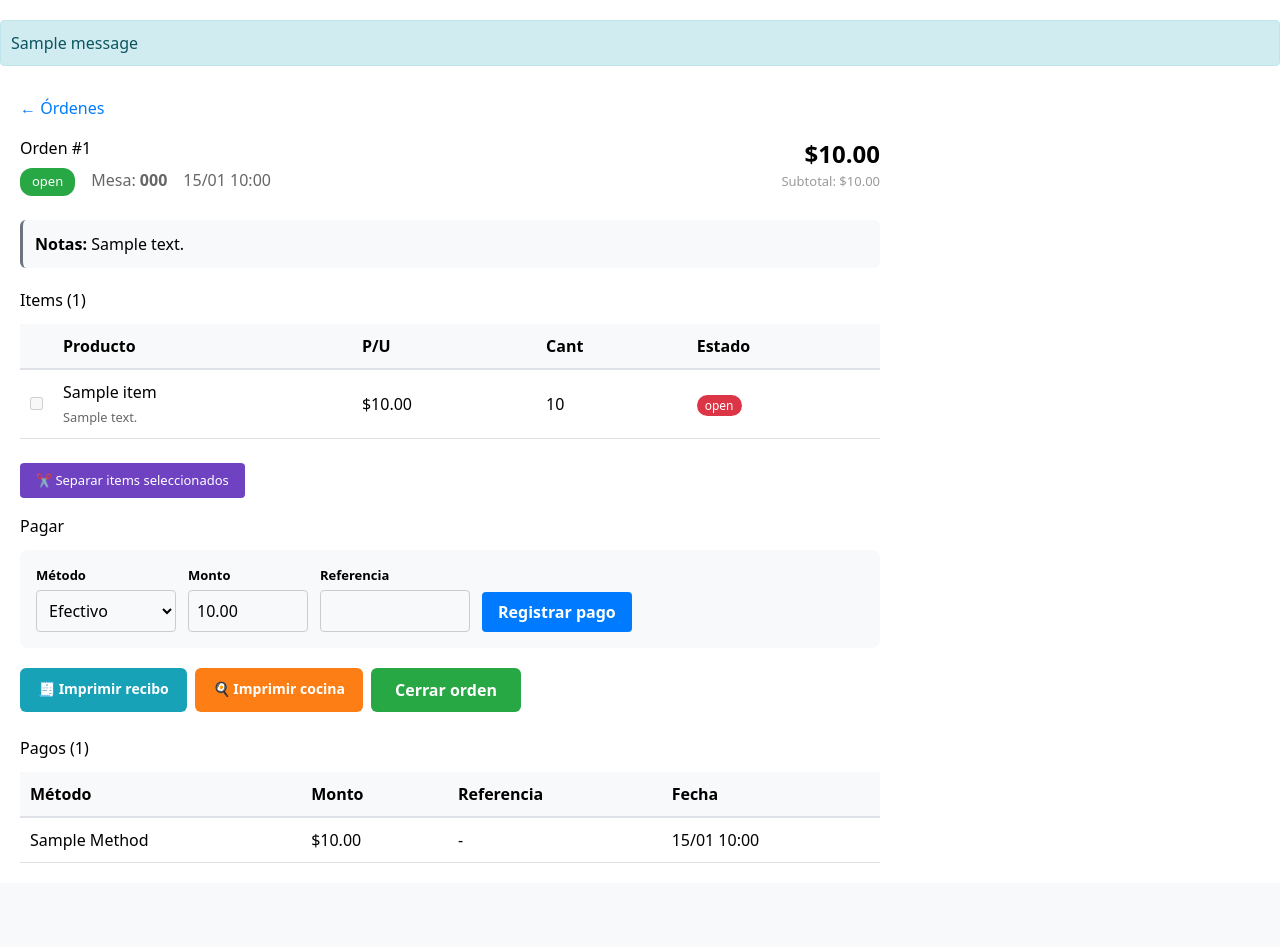
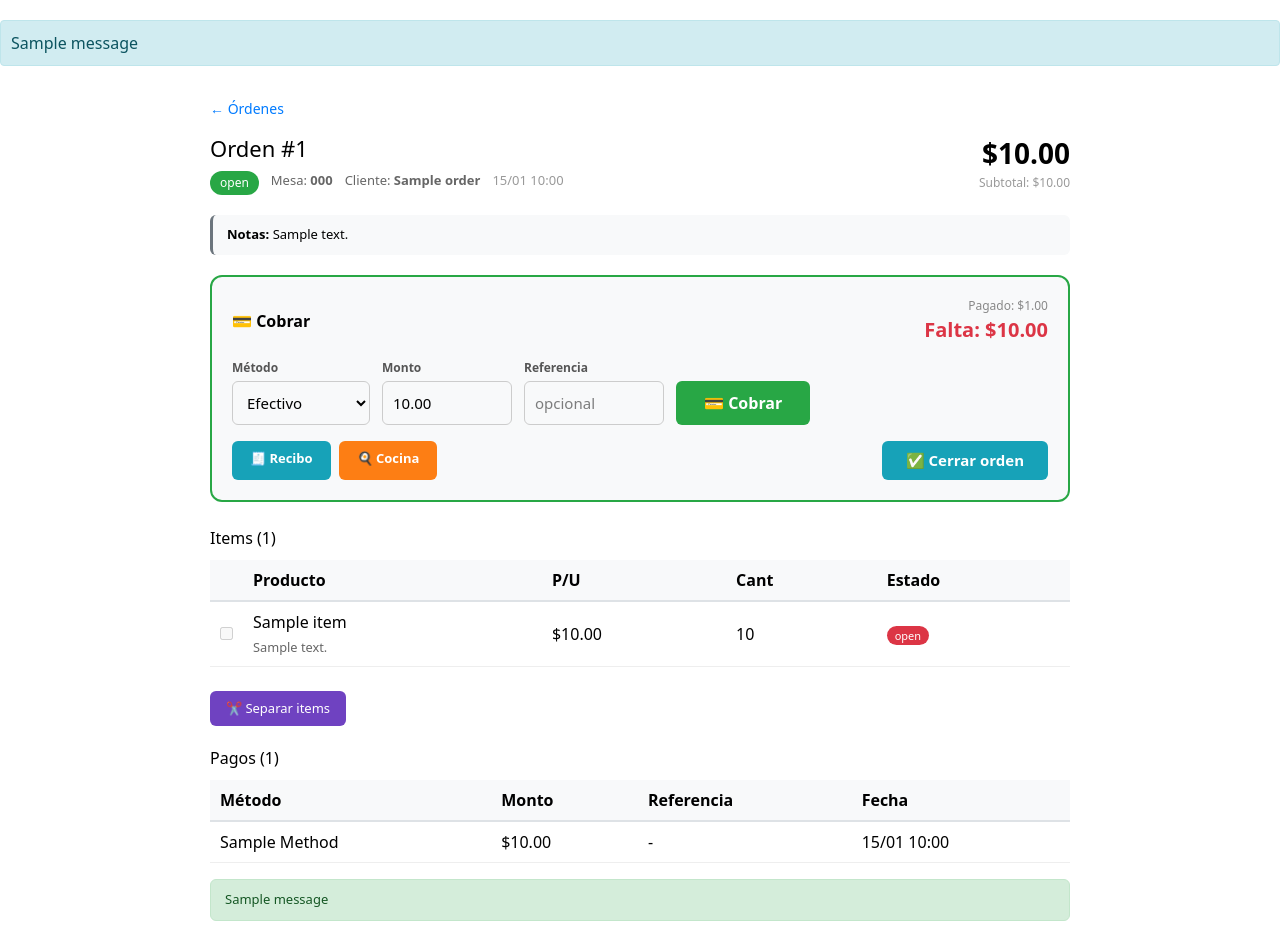
Before and after one commit to HumanPseudo/Gourmet, a Django app: template gourmet/templates/pos/order_detail.html in a window 1280 px wide. Shown: the part 45-992 px from the top of the page. Before the commit the page ends 908 px from the top, so only its background shows below. Run offline with Django 5.2, Linux system fonts and the light colour scheme; the template is opened without the code that fills it: most values are stand-ins (such as "Sample title", 1, 10 or a date in 2020); one stand-in notice (Sample message) is shown; style sheets or scripts are compiled from the project's sources; some libraries are stand-ins or nearby versions.

Commit message:
Reorganize orders page for faster payment flow
- Order list: grouped by status (open first), card layout with table code
  prominently displayed, 'Cobrar' button on open orders, pending amount shown
- Order detail: payment form moved to top with remaining balance, close
  button alongside, cleaner layout
- order-detail E2E tests updated for new card-based selectors

```diff
--- a/gourmet/templates/pos/order_detail.html
+++ b/gourmet/templates/pos/order_detail.html
@@ -2,71 +2,54 @@
 {% load static %}
 {% block head_title %}Orden #{{ order.pk|stringformat:".8s" }} | Gourmet{% endblock %}
 {% block content %}
-<div style="padding: 20px; max-width: 900px;">
-  <a href="{% url 'order_list' %}" style="color: #007bff; text-decoration: none;">&larr; Órdenes</a>
-  <div style="display: flex; justify-content: space-between; align-items: start; margin: 16px 0 24px;">
+<style>
+.amount-lg { font-size:28px; font-weight:700; }
+.pay-box { background:#f8f9fa; border:2px solid #28a745; border-radius:12px; padding:20px; margin-bottom:24px; }
+.pay-box .row { display:flex; gap:12px; align-items:end; flex-wrap:wrap; }
+.pay-box label { display:block; font-size:12px; font-weight:600; margin-bottom:4px; color:#555; }
+.pay-box select, .pay-box input { padding:10px; border:1px solid #ccc; border-radius:6px; font-size:15px; }
+</style>
+
+<div style="padding:20px;max-width:900px;margin:0 auto;">
+  <a href="{% url 'order_list' %}" style="color:#007bff;text-decoration:none;font-size:14px;">&larr; Órdenes</a>
+
+  <div style="display:flex;justify-content:space-between;align-items:start;margin:12px 0 20px;">
     <div>
-      <h1 style="margin: 0;">Orden #{{ order.pk|stringformat:".8s" }}</h1>
-      <div style="display: flex; gap: 16px; margin-top: 8px;">
-        <span style="background: {% if order.status == 'open' %}#28a745{% elif order.status == 'closed' %}#6c757d{% else %}#dc3545{% endif %}; color: #fff; padding: 4px 12px; border-radius: 12px; font-size: 13px;">{{ order.status }}</span>
-        <span style="color: #666;">Mesa: <strong>{{ order.table.code|default:"-" }}</strong></span>
-        <span style="color: #666;">{{ order.created_at|date:"d/m H:i" }}</span>
+      <h1 style="margin:0;font-size:22px;">Orden #{{ order.pk|stringformat:".8s" }}</h1>
+      <div style="display:flex;gap:12px;margin-top:6px;flex-wrap:wrap;">
+        <span style="background:{% if order.status == 'open' %}#28a745{% elif order.status == 'closed' %}#6c757d{% else %}#dc3545{% endif %};color:#fff;padding:3px 10px;border-radius:12px;font-size:12px;">{{ order.status }}</span>
+        <span style="color:#666;font-size:13px;">Mesa: <strong>{{ order.table.code|default:"—" }}</strong></span>
+        {% if order.customer_name %}<span style="color:#666;font-size:13px;">Cliente: <strong>{{ order.customer_name }}</strong></span>{% endif %}
+        <span style="color:#999;font-size:13px;">{{ order.created_at|date:"d/m H:i" }}</span>
       </div>
     </div>
-    <div style="text-align: right;">
-      <div style="font-size: 24px; font-weight: bold;">${{ order.total|floatformat:2 }}</div>
-      <div style="color: #999; font-size: 13px;">Subtotal: ${{ order.subtotal|floatformat:2 }}</div>
+    <div style="text-align:right;">
+      <div class="amount-lg">${{ order.total|floatformat:2 }}</div>
+      <div style="color:#999;font-size:12px;">Subtotal: ${{ order.subtotal|floatformat:2 }}</div>
     </div>
   </div>
 
   {% if order.notes %}
-    <div style="background: #f8f9fa; padding: 12px; border-radius: 6px; margin-bottom: 20px; border-left: 3px solid #6c757d;">
+  <div style="background:#f8f9fa;padding:10px 14px;border-radius:6px;margin-bottom:20px;border-left:3px solid #6c757d;font-size:13px;">
     <strong>Notas:</strong> {{ order.notes }}
   </div>
   {% endif %}
 
-  <h2 style="margin-bottom: 12px;">Items ({{ order.items.count }})</h2>
+  {% if order.status == 'open' %}
+  <div class="pay-box">
+    <div style="display:flex;justify-content:space-between;align-items:center;margin-bottom:14px;">
+      <div style="font-weight:700;font-size:16px;">💳 Cobrar</div>
+      <div style="text-align:right;">
+        <div style="font-size:12px;color:#888;">Pagado: ${{ total_paid|floatformat:2 }}</div>
+        <div style="font-size:20px;font-weight:700;color:#dc3545;">Falta: ${{ pending|floatformat:2 }}</div>
+      </div>
+    </div>
     <meta name="csrf-token" content="{{ csrf_token }}">
-  <table style="width: 100%; border-collapse: collapse; margin-bottom: 24px;">
-    <thead>
-      <tr style="background: #f8f9fa; text-align: left;">
-        {% if order.status == 'open' %}<th style="padding: 10px; border-bottom: 2px solid #dee2e6;width:30px;"></th>{% endif %}
-        <th style="padding: 10px; border-bottom: 2px solid #dee2e6;">Producto</th>
-        <th style="padding: 10px; border-bottom: 2px solid #dee2e6;">P/U</th>
-        <th style="padding: 10px; border-bottom: 2px solid #dee2e6;">Cant</th>
-        <th style="padding: 10px; border-bottom: 2px solid #dee2e6;">Estado</th>
-      </tr>
-    </thead>
-    <tbody>
-      {% for item in order.items.all %}
-        <tr style="border-bottom: 1px solid #dee2e6;">
-          {% if order.status == 'open' %}
-          <td style="padding: 10px;"><input type="checkbox" class="split-item" value="{{ item.pk }}" {% if item.status != 'pending' %}disabled{% endif %}></td>
-          {% endif %}
-          <td style="padding: 10px;">
-            {{ item.product_name }}
-            {% if item.notes %}<br><small style="color: #666;">{{ item.notes }}</small>{% endif %}
-          </td>
-          <td style="padding: 10px;">${{ item.product_price|floatformat:2 }}</td>
-          <td style="padding: 10px;">{{ item.quantity }}</td>
-          <td style="padding: 10px;">
-            <span style="background: {% if item.status == 'pending' %}#17a2b8{% elif item.status == 'preparing' %}#ffc107{% elif item.status == 'ready' %}#28a745{% elif item.status == 'served' %}#6c757d{% else %}#dc3545{% endif %}; color: #fff; padding: 2px 8px; border-radius: 12px; font-size: 12px;">{{ item.status }}</span>
-          </td>
-        </tr>
-      {% endfor %}
-    </tbody>
-  </table>
-  {% if order.status == 'open' %}
-  <button id="splitBtn" data-url="{% url 'split_order' order.pk %}" style="background:#6f42c1;color:#fff;border:none;padding:8px 16px;border-radius:4px;cursor:pointer;font-size:13px;margin-bottom:16px;">✂️ Separar items seleccionados</button>
-  {% endif %}
-
-  {% if order.status == 'open' %}
-    <h2 style="margin-bottom: 12px;">Pagar</h2>
-    <form method="post" action="{% url 'add_payment' order.pk %}" style="display: flex; gap: 12px; align-items: end; flex-wrap: wrap; margin-bottom: 20px; padding: 16px; background: #f8f9fa; border-radius: 8px;">
+    <form method="post" action="{% url 'add_payment' order.pk %}" class="row">
       {% csrf_token %}
       <div>
-        <label style="display: block; font-size: 13px; font-weight: bold; margin-bottom: 4px;">Método</label>
-        <select name="method" required style="padding: 8px; border: 1px solid #ccc; border-radius: 4px;">
+        <label>Método</label>
+        <select name="method" required>
           <option value="cash">Efectivo</option>
           <option value="card">Tarjeta</option>
           <option value="transfer">Transferencia</option>
@@ -74,56 +57,100 @@
         </select>
       </div>
       <div>
-        <label style="display: block; font-size: 13px; font-weight: bold; margin-bottom: 4px;">Monto</label>
-        <input type="number" name="amount" step="0.01" value="{{ order.total|floatformat:2 }}" required style="padding: 8px; border: 1px solid #ccc; border-radius: 4px; width: 120px;">
+        <label>Monto</label>
+        <input type="number" name="amount" step="0.01" value="{{ pending|floatformat:2 }}" required style="width:130px;">
       </div>
       <div>
-        <label style="display: block; font-size: 13px; font-weight: bold; margin-bottom: 4px;">Referencia</label>
-        <input type="text" name="reference" style="padding: 8px; border: 1px solid #ccc; border-radius: 4px; width: 150px;">
+        <label>Referencia</label>
+        <input type="text" name="reference" placeholder="opcional" style="width:140px;">
       </div>
-      <button type="submit" style="background: #007bff; color: #fff; border: none; padding: 8px 16px; border-radius: 4px; cursor: pointer; font-weight: bold;">Registrar pago</button>
+      <button type="submit" style="background:#28a745;color:#fff;border:none;padding:10px 28px;border-radius:6px;font-size:16px;font-weight:700;cursor:pointer;">💳 Cobrar</button>
     </form>
 
-    <div style="display:flex;gap:8px;flex-wrap:wrap;margin-bottom:24px;">
-      <a href="{% url 'print_receipt' order.pk %}" target="_blank" style="background:#17a2b8;color:#fff;padding:10px 18px;border-radius:6px;text-decoration:none;font-weight:bold;font-size:14px;">🧾 Imprimir recibo</a>
-      <a href="{% url 'print_kitchen' order.pk %}" target="_blank" style="background:#fd7e14;color:#fff;padding:10px 18px;border-radius:6px;text-decoration:none;font-weight:bold;font-size:14px;">🍳 Imprimir cocina</a>
-      <form id="closeForm" method="post" action="{% url 'close_order' order.pk %}" style="display:inline;">
+    <div style="display:flex;gap:8px;margin-top:16px;flex-wrap:wrap;">
+      <a href="{% url 'print_receipt' order.pk %}" target="_blank" style="background:#17a2b8;color:#fff;padding:8px 18px;border-radius:6px;text-decoration:none;font-weight:600;font-size:13px;">🧾 Recibo</a>
+      <a href="{% url 'print_kitchen' order.pk %}" target="_blank" style="background:#fd7e14;color:#fff;padding:8px 18px;border-radius:6px;text-decoration:none;font-weight:600;font-size:13px;">🍳 Cocina</a>
+      <form method="post" action="{% url 'close_order' order.pk %}" style="margin-left:auto;">
         {% csrf_token %}
-        <button type="submit" style="background: #28a745; color: #fff; border: none; padding: 10px 24px; border-radius: 6px; font-size: 16px; font-weight: bold; cursor: pointer;">Cerrar orden</button>
+        <button type="submit" style="background:#17a2b8;color:#fff;border:none;padding:8px 24px;border-radius:6px;font-size:15px;font-weight:700;cursor:pointer;">✅ Cerrar orden</button>
       </form>
     </div>
+  </div>
   {% elif order.status == 'closed' and user.is_superuser %}
-    <div style="margin-bottom:24px;">
+  <div style="margin-bottom:20px;">
     <form method="post" action="{% url 'reopen_order' order.pk %}" style="display:inline;">
       {% csrf_token %}
-        <button type="submit" style="background:#fd7e14;color:#fff;border:none;padding:10px 24px;border-radius:6px;font-size:14px;font-weight:bold;cursor:pointer;" onclick="return confirm('¿Reabrir esta orden?')">🔓 Reabrir orden</button>
+      <button type="submit" style="background:#fd7e14;color:#fff;border:none;padding:8px 20px;border-radius:6px;font-size:14px;font-weight:600;cursor:pointer;" onclick="return confirm('¿Reabrir esta orden?')">🔓 Reabrir orden</button>
     </form>
   </div>
   {% endif %}
 
-  <h2 style="margin-bottom: 12px;">Pagos ({{ order.payments.count }})</h2>
-  <table style="width: 100%; border-collapse: collapse;">
+  <h2 style="font-size:16px;margin-bottom:10px;">Items ({{ order.items.count }})</h2>
+  <table style="width:100%;border-collapse:collapse;margin-bottom:24px;">
     <thead>
-      <tr style="background: #f8f9fa; text-align: left;">
-        <th style="padding: 10px; border-bottom: 2px solid #dee2e6;">Método</th>
-        <th style="padding: 10px; border-bottom: 2px solid #dee2e6;">Monto</th>
-        <th style="padding: 10px; border-bottom: 2px solid #dee2e6;">Referencia</th>
-        <th style="padding: 10px; border-bottom: 2px solid #dee2e6;">Fecha</th>
+      <tr style="background:#f8f9fa;text-align:left;">
+        {% if order.status == 'open' %}<th style="padding:8px 10px;border-bottom:2px solid #dee2e6;width:30px;"></th>{% endif %}
+        <th style="padding:8px 10px;border-bottom:2px solid #dee2e6;">Producto</th>
+        <th style="padding:8px 10px;border-bottom:2px solid #dee2e6;">P/U</th>
+        <th style="padding:8px 10px;border-bottom:2px solid #dee2e6;">Cant</th>
+        <th style="padding:8px 10px;border-bottom:2px solid #dee2e6;">Estado</th>
+      </tr>
+    </thead>
+    <tbody>
+      {% for item in order.items.all %}
+      <tr style="border-bottom:1px solid #eee;">
+        {% if order.status == 'open' %}
+        <td style="padding:8px 10px;"><input type="checkbox" class="split-item" value="{{ item.pk }}" {% if item.status != 'pending' %}disabled{% endif %}></td>
+        {% endif %}
+        <td style="padding:8px 10px;">
+          {{ item.product_name }}
+          {% if item.notes %}<br><small style="color:#666;">{{ item.notes }}</small>{% endif %}
+        </td>
+        <td style="padding:8px 10px;">${{ item.product_price|floatformat:2 }}</td>
+        <td style="padding:8px 10px;">{{ item.quantity }}</td>
+        <td style="padding:8px 10px;">
+          <span style="background:{% if item.status == 'pending' %}#17a2b8{% elif item.status == 'preparing' %}#ffc107{% elif item.status == 'ready' %}#28a745{% elif item.status == 'served' %}#6c757d{% else %}#dc3545{% endif %};color:#fff;padding:2px 8px;border-radius:10px;font-size:11px;">{{ item.status }}</span>
+        </td>
+      </tr>
+      {% endfor %}
+    </tbody>
+  </table>
+
+  {% if order.status == 'open' %}
+  <button id="splitBtn" data-url="{% url 'split_order' order.pk %}" style="background:#6f42c1;color:#fff;border:none;padding:8px 16px;border-radius:6px;cursor:pointer;font-size:13px;margin-bottom:20px;">✂️ Separar items</button>
+  {% endif %}
+
+  <h2 style="font-size:16px;margin-bottom:10px;">Pagos ({{ order.payments.count }})</h2>
+  <table style="width:100%;border-collapse:collapse;">
+    <thead>
+      <tr style="background:#f8f9fa;text-align:left;">
+        <th style="padding:8px 10px;border-bottom:2px solid #dee2e6;">Método</th>
+        <th style="padding:8px 10px;border-bottom:2px solid #dee2e6;">Monto</th>
+        <th style="padding:8px 10px;border-bottom:2px solid #dee2e6;">Referencia</th>
+        <th style="padding:8px 10px;border-bottom:2px solid #dee2e6;">Fecha</th>
       </tr>
     </thead>
     <tbody>
       {% for payment in order.payments.all %}
-        <tr style="border-bottom: 1px solid #dee2e6;">
-          <td style="padding: 10px; text-transform: capitalize;">{{ payment.method }}</td>
-          <td style="padding: 10px;">${{ payment.amount|floatformat:2 }}</td>
-          <td style="padding: 10px;">{{ payment.reference|default:"-" }}</td>
-          <td style="padding: 10px;">{{ payment.created_at|date:"d/m H:i" }}</td>
+      <tr style="border-bottom:1px solid #eee;">
+        <td style="padding:8px 10px;text-transform:capitalize;">{{ payment.method }}</td>
+        <td style="padding:8px 10px;">${{ payment.amount|floatformat:2 }}</td>
+        <td style="padding:8px 10px;">{{ payment.reference|default:"-" }}</td>
+        <td style="padding:8px 10px;">{{ payment.created_at|date:"d/m H:i" }}</td>
       </tr>
       {% empty %}
-        <tr><td colspan="4" style="padding: 10px; color: #666;">Sin pagos registrados</td></tr>
+      <tr><td colspan="4" style="padding:20px;text-align:center;color:#999;">Sin pagos</td></tr>
       {% endfor %}
     </tbody>
   </table>
+
+  {% if messages %}
+  <div style="margin-top:16px;">
+    {% for msg in messages %}
+    <div style="padding:10px 14px;border-radius:6px;margin-bottom:6px;font-size:13px;{% if msg.tags == 'success' %}background:#d4edda;color:#155724;border:1px solid #c3e6cb{% else %}background:#f8d7da;color:#721c24;border:1px solid #f5c6cb{% endif %}">{{ msg }}</div>
+    {% endfor %}
+  </div>
+  {% endif %}
 </div>
 <script src="{% static 'order-detail.js' %}"></script>
 {% endblock %}
```
Also changed, not shown: gourmet/apps/orders/views.py (+9 -1 lines), gourmet/templates/pos/orders.html (+75 -35 lines), tests/e2e/order-detail.spec.ts (+6 -6 lines). Lines whose indentation alone changed are shown as unchanged.
